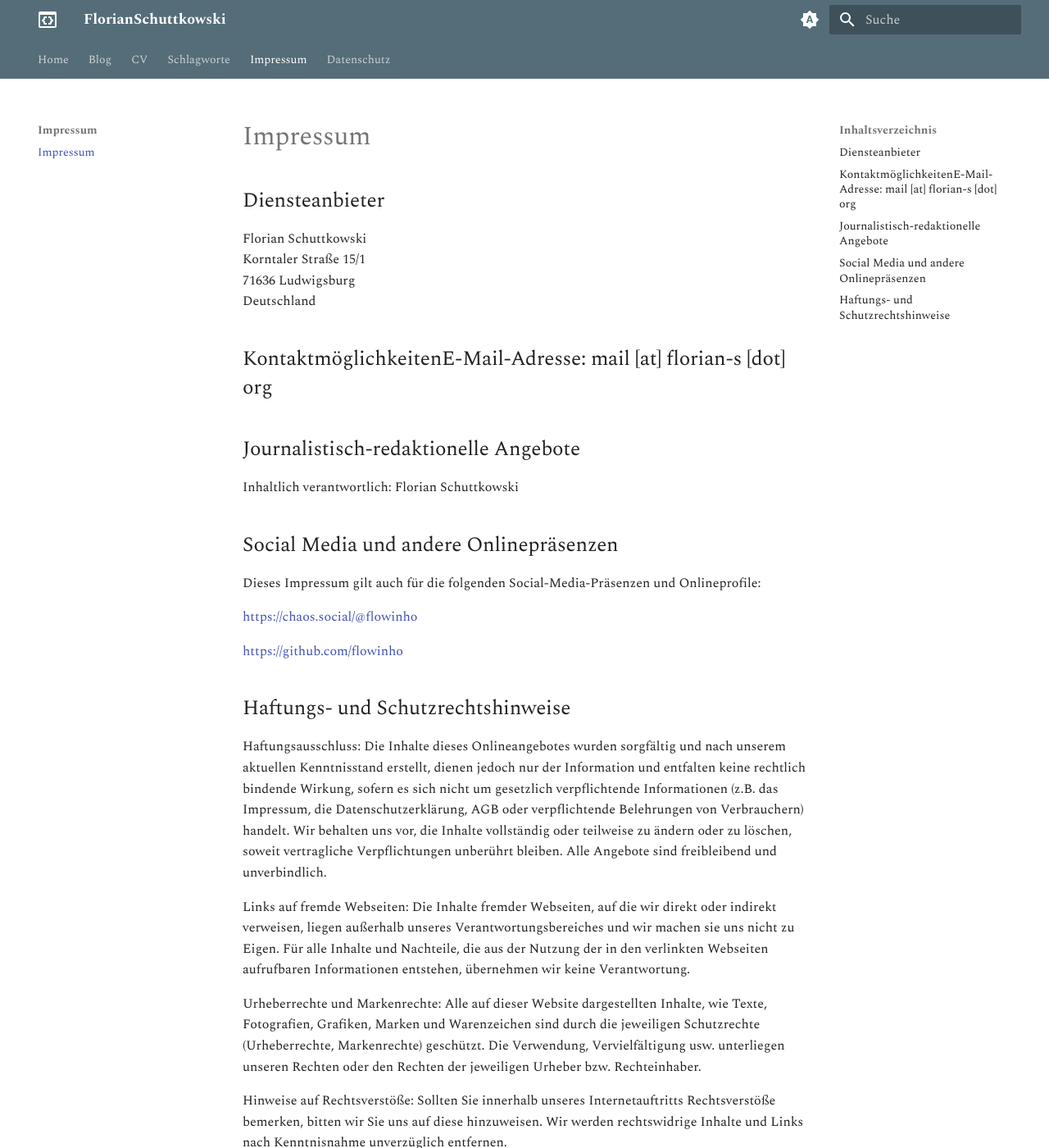
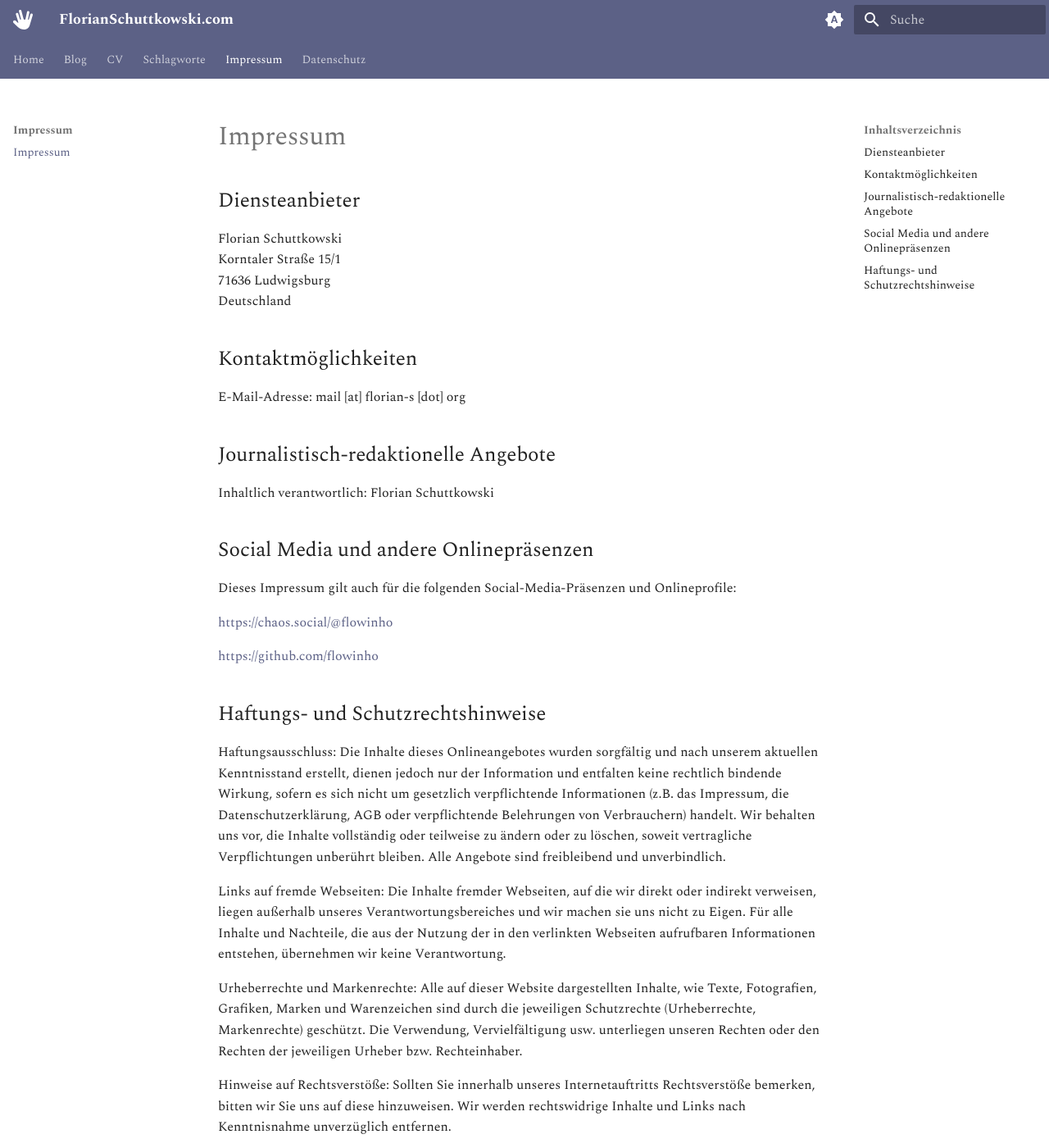
Before and after one commit to flowinho/mkdocs-site, an MkDocs documentation site: the page built from docs/impressum.md, in a window 1280 px wide and 1400 px high. Shown: the whole window at 82% size. Built offline with MkDocs 1.6.1 and Material for MkDocs 9.7.7, drawn with Linux system fonts in a browser that asks for light colours; plug-ins that fetch from the network failed and are left out; comment, search, counter and statistics services are not loaded.

Commit message:
Visual Appearance

```diff
--- a/docs/impressum.md
+++ b/docs/impressum.md
@@ -6,7 +6,9 @@ Korntaler Straße 15/1<br />
 71636 Ludwigsburg<br />
 Deutschland</p>
 
-## KontaktmöglichkeitenE-Mail-Adresse: mail [at] florian-s [dot] org
+## Kontaktmöglichkeiten
+
+E-Mail-Adresse: mail [at] florian-s [dot] org
 
 ## Journalistisch-redaktionelle Angebote
 Inhaltlich verantwortlich: Florian Schuttkowski
--- /dev/null
+++ b/docs/stylesheets/extra.css
@@ -0,0 +1,7 @@
+:root {
+    --md-primary-fg-color:        #5c6186;
+}
+
+.md-grid {
+    max-width: initial;
+  }
--- a/mkdocs.yml
+++ b/mkdocs.yml
@@ -1,6 +1,9 @@
 copyright: Copyright &copy; 2024 - Florian Schuttkowski
-site_name: FlorianSchuttkowski
+site_name: FlorianSchuttkowski.com
 site_url: https://flowinho.github.io/mkdocs-site/
+
+extra_css:
+  - stylesheets/extra.css
 
 extra_javascript:
   - https://unpkg.com/tablesort@5.3.0/dist/tablesort.min.js
@@ -10,8 +13,9 @@ theme:
   name: material
   custom_dir: overrides
   language: de
+  #logo: assets/pixar-me.jpg
   icon:
-    logo: material/application-braces-outline
+    logo: fontawesome/solid/hand-spock
   font:
     text: Spectral
   palette:
@@ -24,7 +28,8 @@ theme:
     # Palette toggle for light mode
     - media: "(prefers-color-scheme: light)"
       scheme: default
-      primary: blue grey
+      primary: custom
+      accent: indigo
       toggle:
         icon: material/brightness-7
         name: Zum dunklen Modus wechseln
@@ -32,7 +37,8 @@ theme:
     # Palette toggle for dark mode
     - media: "(prefers-color-scheme: dark)"
       scheme: slate
-      primary: blue grey
+      primary: custom
+      accent: indigo
       toggle:
         icon: material/brightness-4
         name: Farbvorgabe des Systems anwenden
```
Also changed, not shown: docs/assets/pixar-me.jpg (added).
